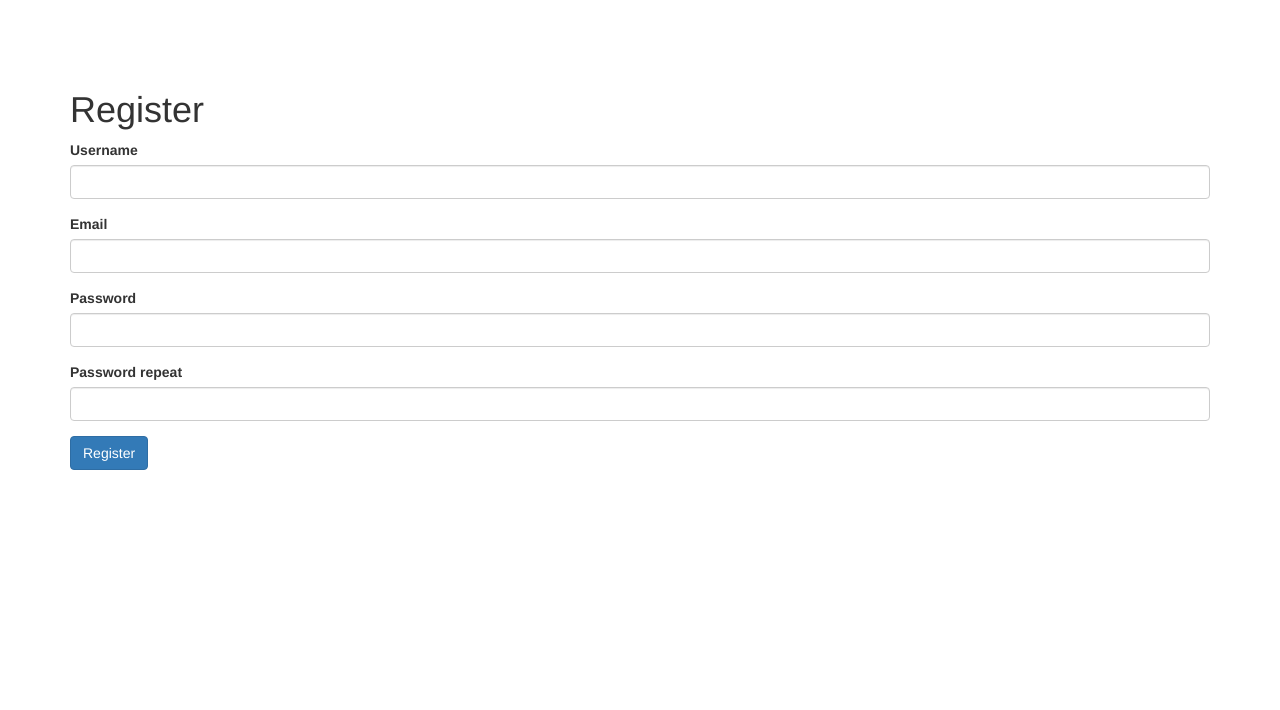
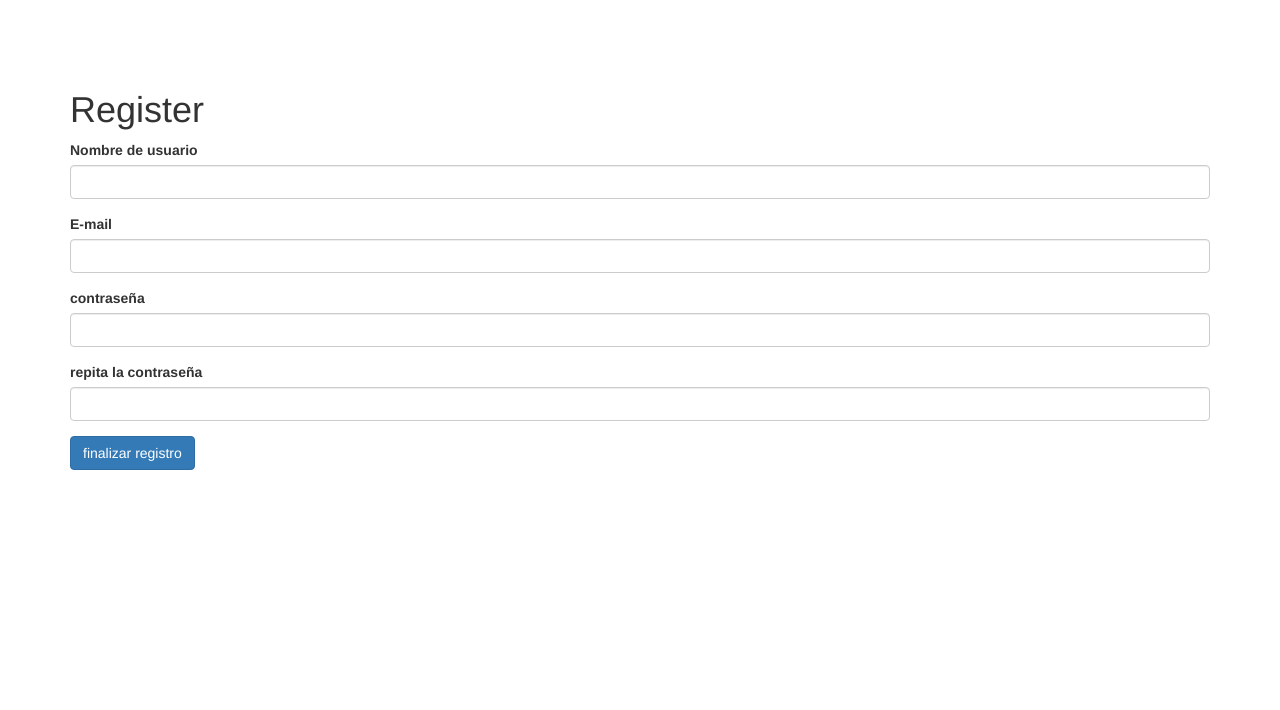
Before and after one commit to FedeMDO/aulas, a Yii app: template basic/views/site/register.php in a window 1280 px wide. Shown: the top 710 px of the page. Run offline with PHP 8.4 and a stand-in for Yii, Linux system fonts and the light colour scheme; the template is opened without the code that fills it, so the values that code supplies are empty; form fields are guessed from the names that the template uses; some libraries are stand-ins or nearby versions.

Commit message:
tradusco idioma de interface en la vista Register

```diff
--- a/basic/views/site/register.php
+++ b/basic/views/site/register.php
@@ -14,21 +14,21 @@ use yii\widgets\ActiveForm;
 ]);
 ?>
 <div class="form-group">
- <?= $form->field($model, "username")->input("text") ?>
+ <?= $form->field($model, "username")->input("text")->label('Nombre de usuario') ?>
 </div>
 
 <div class="form-group">
- <?= $form->field($model, "email")->input("email") ?>
+ <?= $form->field($model, "email")->input("email")->label('E-mail') ?>
 </div>
 
 <div class="form-group">
- <?= $form->field($model, "password")->input("password") ?>
+ <?= $form->field($model, "password")->input("password")->label('contraseña') ?>
 </div>
 
 <div class="form-group">
- <?= $form->field($model, "password_repeat")->input("password") ?>
+ <?= $form->field($model, "password_repeat")->input("password")->label('repita la contraseña') ?>
 </div>
 
-<?= Html::submitButton("Register", ["class" => "btn btn-primary"]) ?>
+<?= Html::submitButton("finalizar registro", ["class" => "btn btn-primary"]) ?>
 
 <?php $form->end() ?>
```
